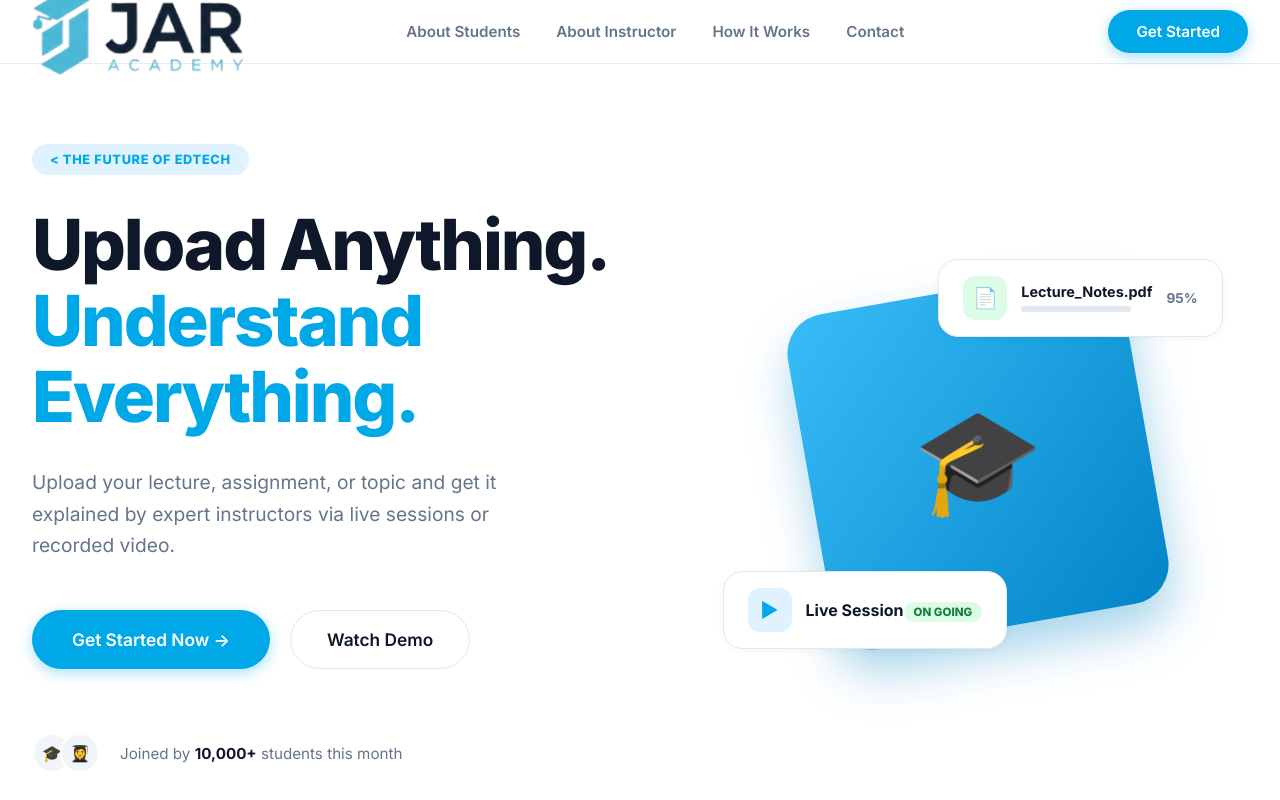
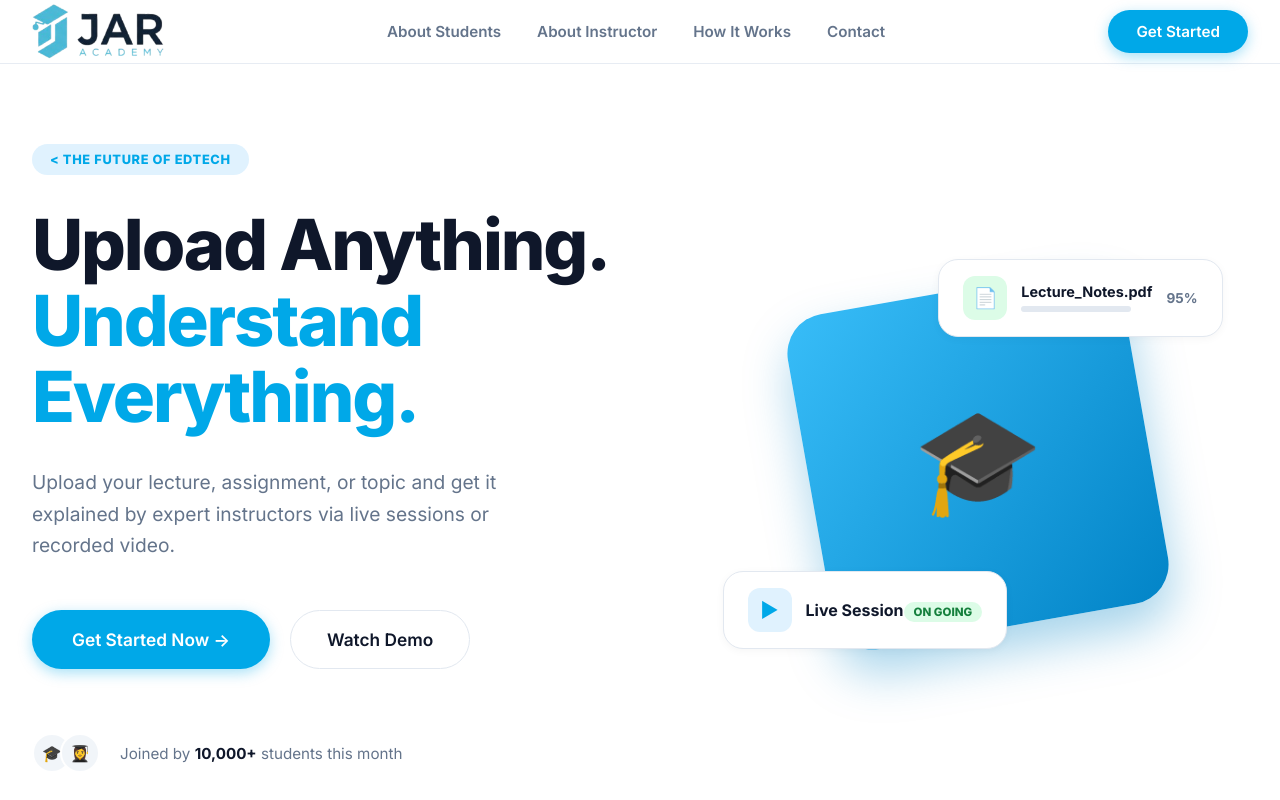
Before and after one commit to meselhy2003-svg/jar-, a React (Vite) app: page / in a window 1280 px wide. Shown: the top 800 px of the page. Built offline with nearby package versions, Linux system fonts and the light colour scheme.

Commit message:
Update Navbar logo layout

```diff
--- a/src/components/Navbar.css
+++ b/src/components/Navbar.css
@@ -9,7 +9,6 @@
   display: flex;
   align-items: center;
   padding: 0;
-  overflow: visible !important;
 }
 
 .nav-container {
@@ -18,8 +17,6 @@
   align-items: center;
   width: 100%;
   height: 100%;
-  position: relative;
-  overflow: visible !important;
 }
 
 .nav-logo-link {
@@ -27,21 +24,13 @@
   align-items: center;
   text-decoration: none;
   height: 100%;
-  width: 170px;
-  position: relative;
-  overflow: visible !important;
-  z-index: 10;
 }
 
 .nav-logo-link img {
-  height: 90px !important;
-  max-height: 90px !important;
+  height: 56px !important;
+  max-height: 56px !important;
   width: auto !important;
   object-fit: contain;
-  position: absolute;
-  top: 50%;
-  left: 0;
-  transform: translateY(-50%);
 }
 
 .nav-links {
```
